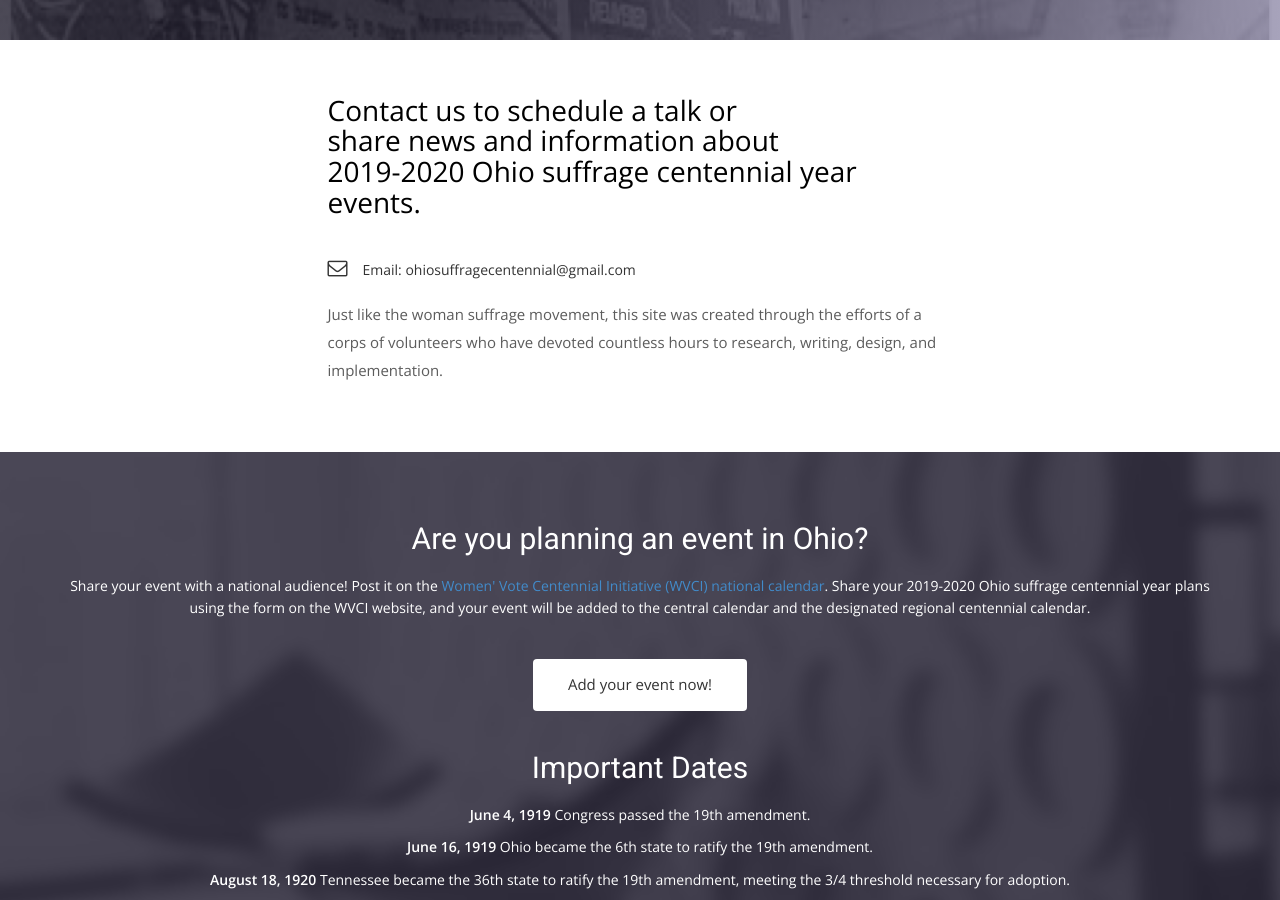
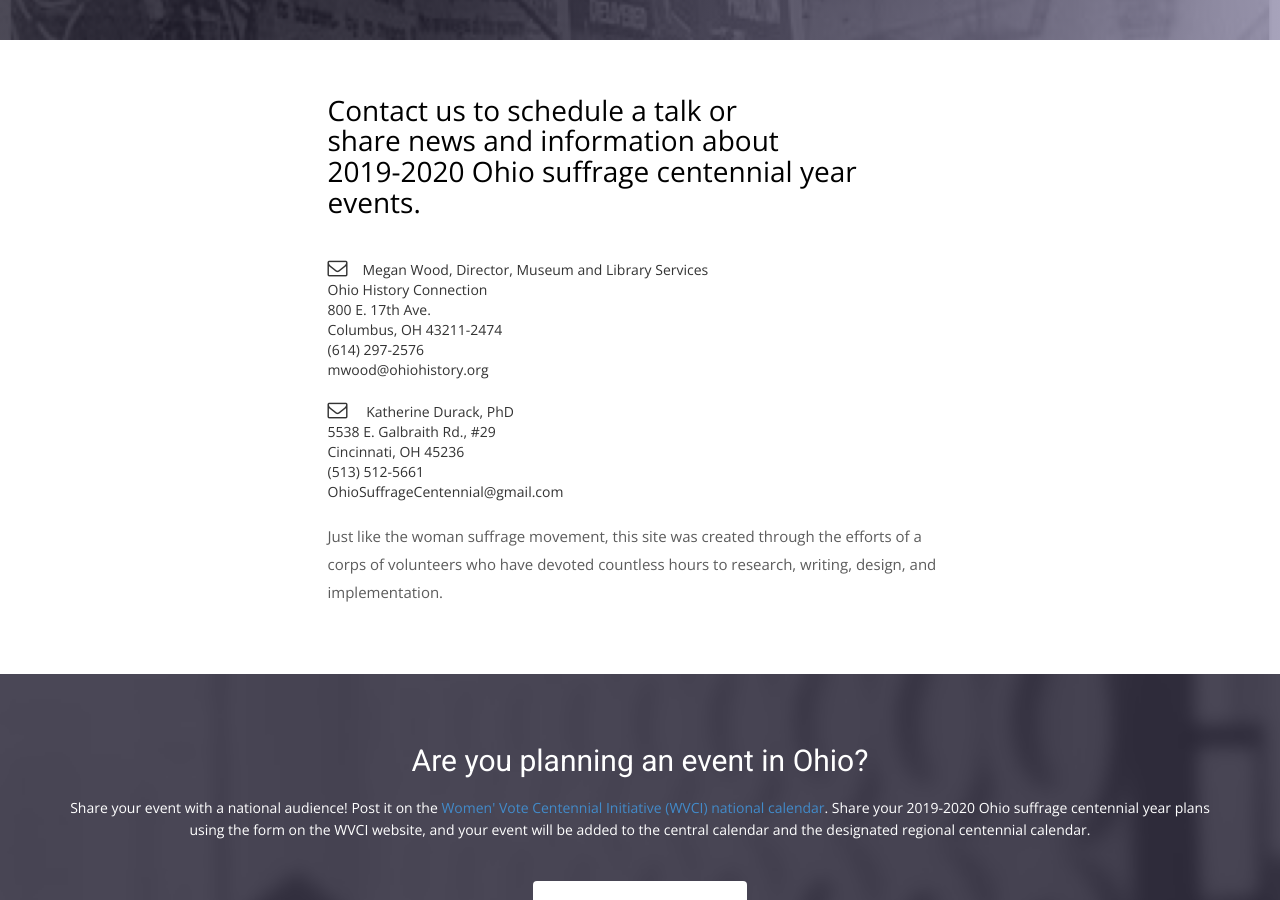
Before and after one commit to OhioSuffrageCentennial/ohiosuffragecentennial, a Jekyll site: the page built from contact.html, in a window 1280 px wide and 900 px high, scrolled down 382 px. Built offline with Jekyll 4.4.1, drawn with Linux system fonts in a browser that asks for light colours; nearby versions of some CDN libraries; some web fonts are replaced.

Commit message:
add contact info

```diff
--- a/contact.html
+++ b/contact.html
@@ -54,7 +54,19 @@ permalink: /contact/
           2019-2020 Ohio suffrage centennial year events.</h2>
           <ul class="address-block">
             <li>
-              <i class="fa fa-envelope-o"></i>Email: ohiosuffragecentennial@gmail.com
+              <i class="fa fa-envelope-o"></i>Megan Wood, Director, Museum and Library Services </br>
+              Ohio History Connection </br>
+              800 E. 17th Ave. </br>
+              Columbus, OH 43211-2474 </br>
+              (614) 297-2576 </br>
+              mwood@ohiohistory.org </br>
+              </br>
+              <i class="fa fa-envelope-o"></i>
+              Katherine Durack, PhD </br>
+              5538 E. Galbraith Rd., #29  </br>
+              Cincinnati, OH 45236 </br>
+              (513) 512-5661 </br>
+              OhioSuffrageCentennial@gmail.com </br>
             </li>
           </ul>
           <p>Just like the woman suffrage movement, this site was created through the efforts of a corps of volunteers who have devoted countless hours to research, writing, design, and implementation.</p>
```
